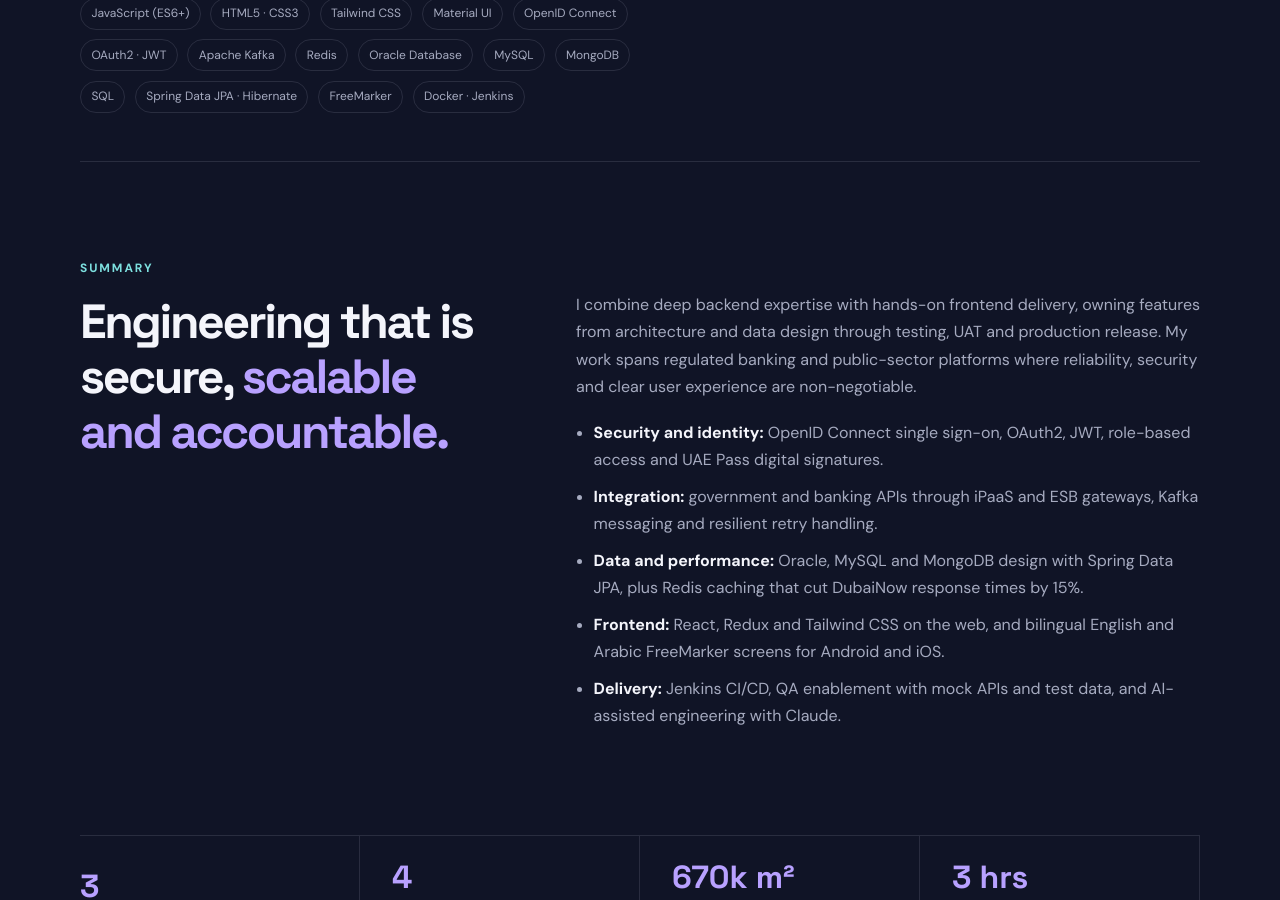
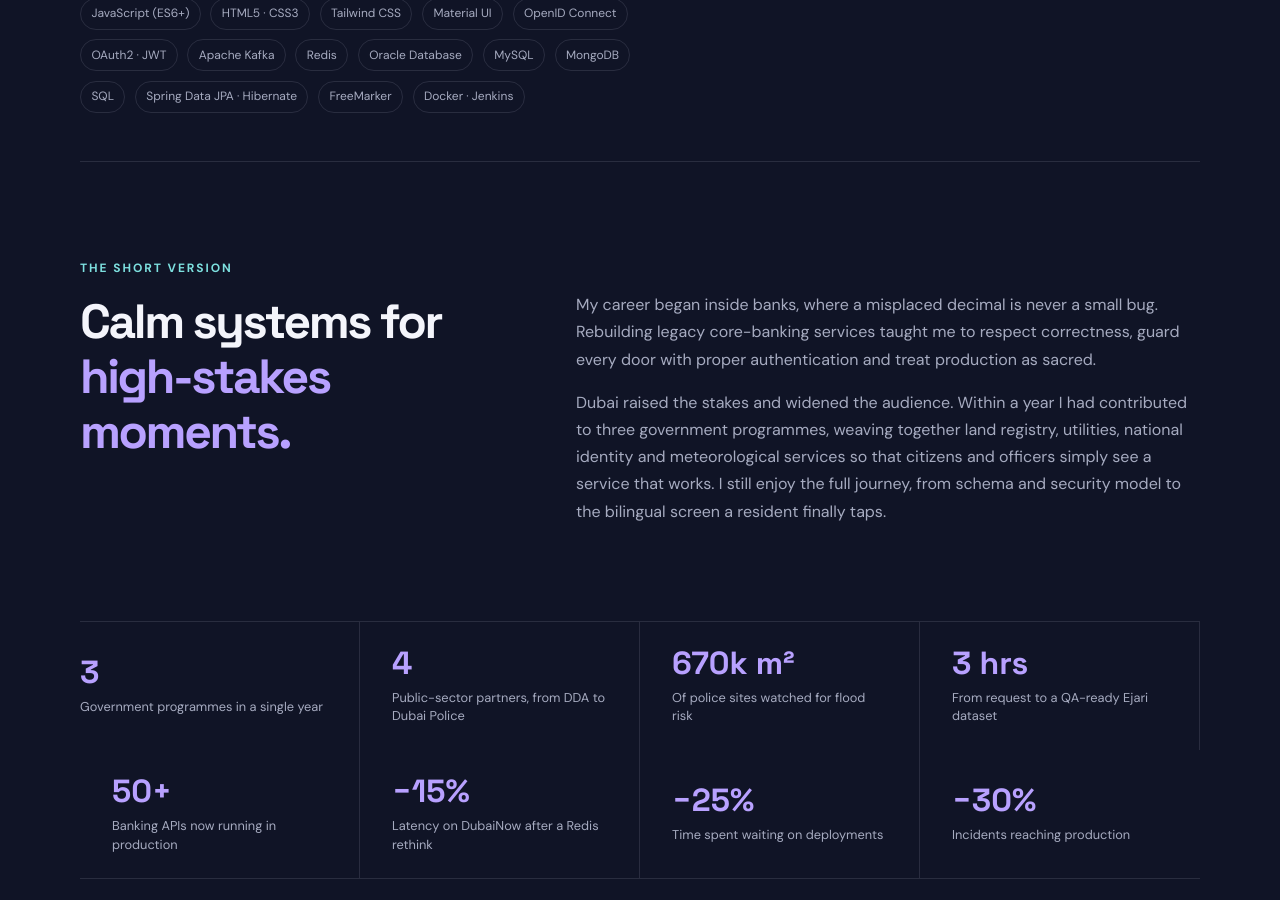
Before and after one commit to yuvaranianbu27/yuvaranianbu27, a Jekyll site: the page built from index.md, in a window 1280 px wide and 900 px high, scrolled down 745 px. Built offline with Jekyll 4.4.1, drawn with Linux system fonts in a browser that asks for light colours.

Commit message:
Restore story-style about section (#13)

```diff
--- a/index.md
+++ b/index.md
@@ -69,18 +69,12 @@ description: Yuvarani Anbu designs secure Java and Spring Boot systems for Dubai
 
 <section class="section about-section">
   <div class="section-heading">
-    <p class="eyebrow">Summary</p>
-    <h2>Engineering that is secure, <span>scalable and accountable.</span></h2>
+    <p class="eyebrow">The short version</p>
+    <h2>Calm systems for <span>high-stakes moments.</span></h2>
   </div>
   <div class="about-copy">
-    <p>I combine deep backend expertise with hands-on frontend delivery, owning features from architecture and data design through testing, UAT and production release. My work spans regulated banking and public-sector platforms where reliability, security and clear user experience are non-negotiable.</p>
-    <ul class="summary-list">
-      <li><strong>Security and identity:</strong> OpenID Connect single sign-on, OAuth2, JWT, role-based access and UAE Pass digital signatures.</li>
-      <li><strong>Integration:</strong> government and banking APIs through iPaaS and ESB gateways, Kafka messaging and resilient retry handling.</li>
-      <li><strong>Data and performance:</strong> Oracle, MySQL and MongoDB design with Spring Data JPA, plus Redis caching that cut DubaiNow response times by 15%.</li>
-      <li><strong>Frontend:</strong> React, Redux and Tailwind CSS on the web, and bilingual English and Arabic FreeMarker screens for Android and iOS.</li>
-      <li><strong>Delivery:</strong> Jenkins CI/CD, QA enablement with mock APIs and test data, and AI-assisted engineering with Claude.</li>
-    </ul>
+    <p>My career began inside banks, where a misplaced decimal is never a small bug. Rebuilding legacy core-banking services taught me to respect correctness, guard every door with proper authentication and treat production as sacred.</p>
+    <p>Dubai raised the stakes and widened the audience. Within a year I had contributed to three government programmes, weaving together land registry, utilities, national identity and meteorological services so that citizens and officers simply see a service that works. I still enjoy the full journey, from schema and security model to the bilingual screen a resident finally taps.</p>
   </div>
 </section>
 
```
